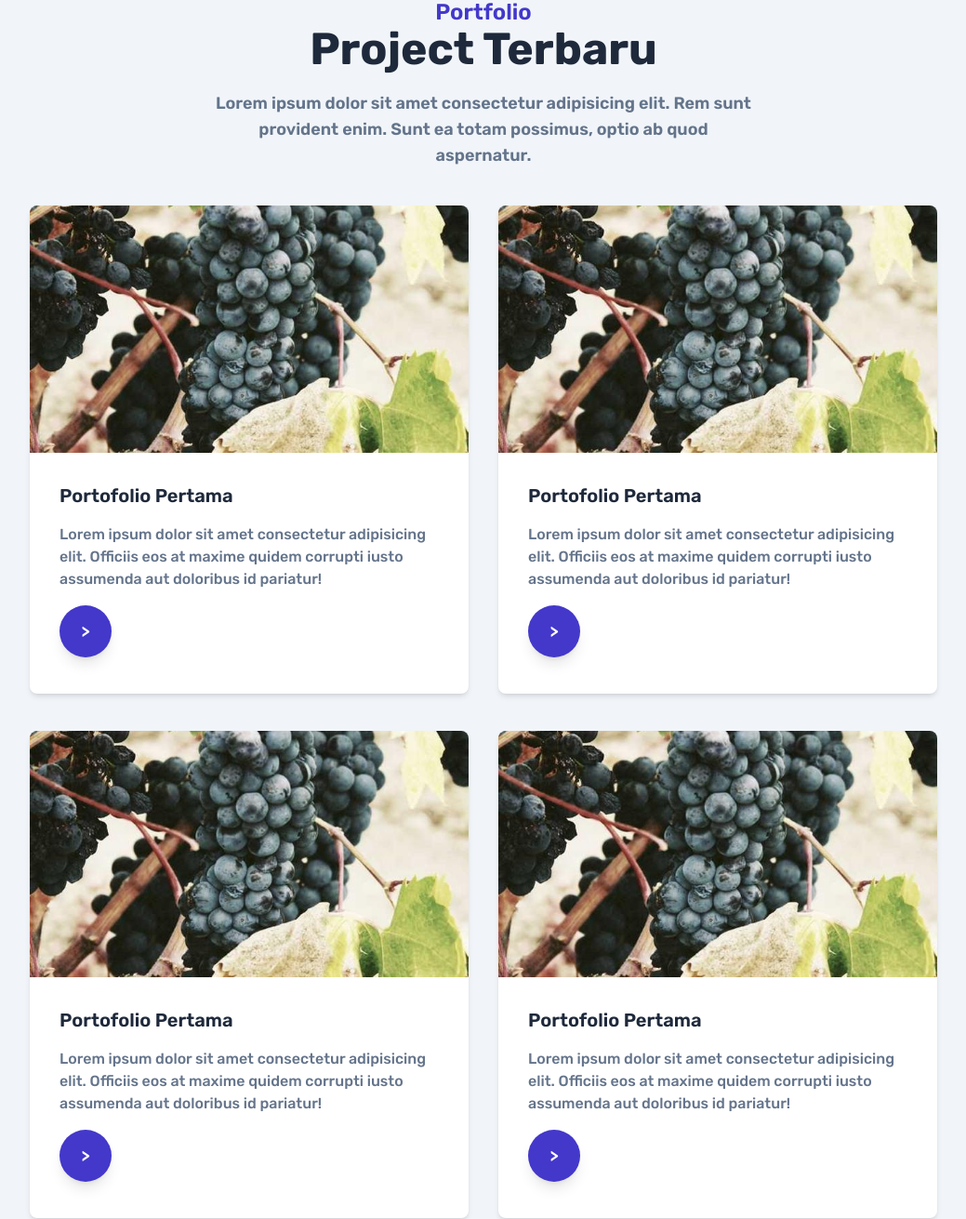
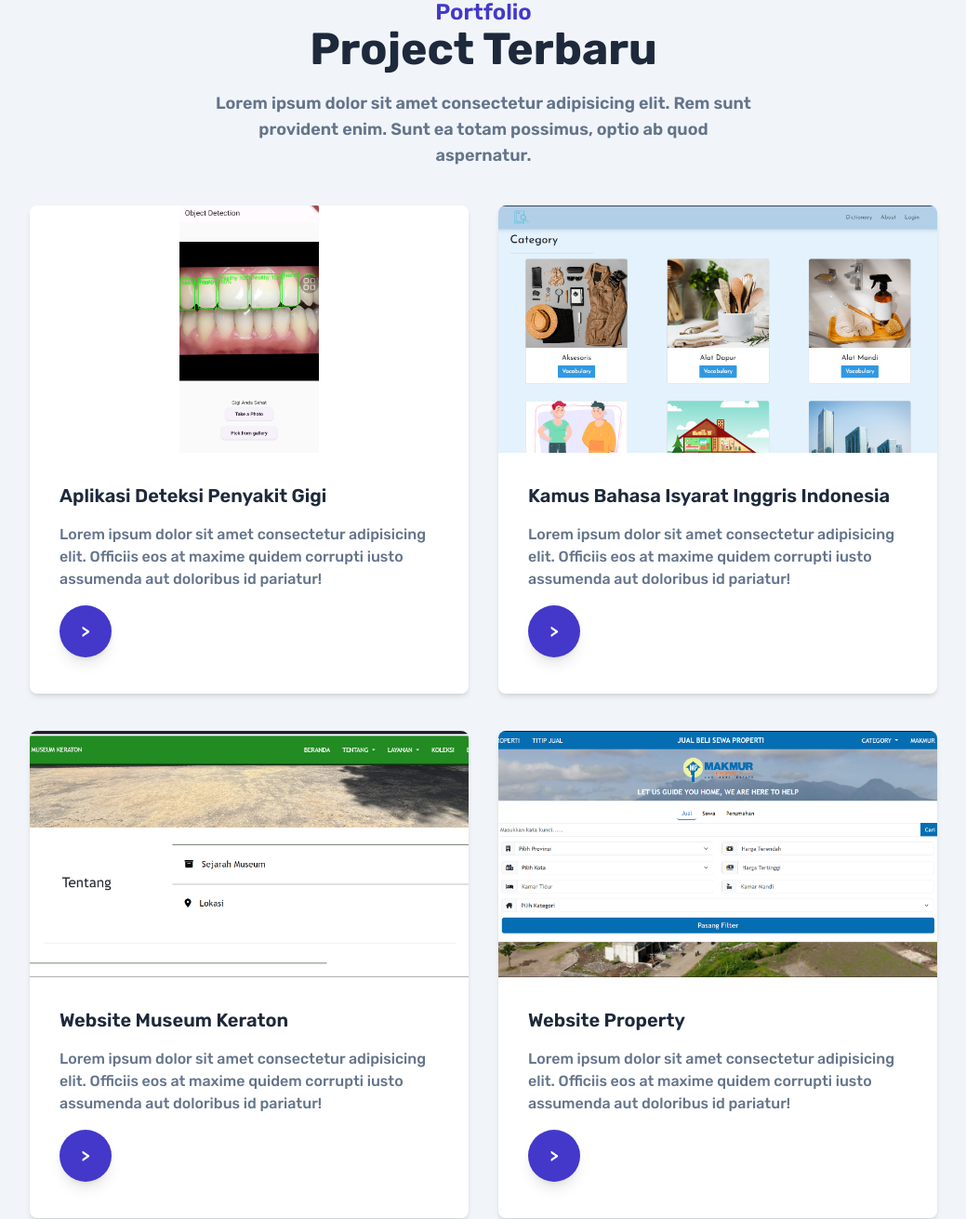
Before and after one commit to auryno19/auryno19.github.io, a PHP site: page / in a window 1280 px wide. Shown: the part 1511-2822 px from the top of the page at 93% size, without its empty margins (120-1159 px from the left). Run offline with PHP 8.4, Linux system fonts and the light colour scheme.

Commit message:
update image

```diff
--- a/index.html
+++ b/index.html
@@ -74,7 +74,7 @@
                 <li
                   class="group flex h-10 justify-between hover:bg-primary lg:hover:bg-transparent"
                 >
-                  <a href="#about" class="nav-items">About</a>
+                  <a href="#about" class="nav-items">Tentang Saya</a>
                 </li>
                 <li
                   class="group flex h-10 justify-between hover:bg-primary lg:hover:bg-transparent"
@@ -323,22 +323,25 @@
               class="w-full overflow-hidden rounded-lg bg-white shadow-md dark:bg-dark"
             >
               <img
-                src="./public/img/portfolio/1.jpg"
-                alt=""
-                class="aspect-video w-full object-cover"
+                src="./public/img/portfolio/skirpsi.jpg"
+                alt="Aplikasi Deteksi Penyakit Gigi"
+                class="aspect-video w-full object-contain"
               />
               <div class="px-8 py-4">
                 <h2
                   class="my-4 text-xl font-semibold text-dark dark:text-white"
                 >
-                  Portofolio Pertama
+                  Aplikasi Deteksi Penyakit Gigi
                 </h2>
                 <p class="text-base font-medium text-secondary">
                   Lorem ipsum dolor sit amet consectetur adipisicing elit.
                   Officiis eos at maxime quidem corrupti iusto assumenda aut
                   doloribus id pariatur!
                 </p>
-                <a href="#" class="card-link card-link-dark group">
+                <a
+                  href="https://github.com/auryno19/Deteksi-Penyakit-Gigi/blob/main/teeth-detection.apk"
+                  class="card-link card-link-dark group"
+                >
                   <span
                     class="absolute left-6 top-1/4 truncate opacity-0 transition duration-300 group-hover:opacity-100"
                   >
@@ -358,22 +361,25 @@
               class="w-full overflow-hidden rounded-lg bg-white shadow-md dark:bg-dark"
             >
               <img
-                src="./public/img/portfolio/1.jpg"
-                alt=""
+                src="./public/img/portfolio/kamus.png"
+                alt="Website Kamus Bahasa Isyarat"
                 class="aspect-video w-full object-cover"
               />
               <div class="px-8 py-4">
                 <h2
                   class="my-4 text-xl font-semibold text-dark dark:text-white"
                 >
-                  Portofolio Pertama
+                  Kamus Bahasa Isyarat Inggris Indonesia
                 </h2>
                 <p class="text-base font-medium text-secondary">
                   Lorem ipsum dolor sit amet consectetur adipisicing elit.
                   Officiis eos at maxime quidem corrupti iusto assumenda aut
                   doloribus id pariatur!
                 </p>
-                <a href="#" class="card-link card-link-dark group">
+                <a
+                  href="idayu-kamusbahasaisyaratindonesiainggris-ululalbab.web.id"
+                  class="card-link card-link-dark group"
+                >
                   <span
                     class="absolute left-6 top-1/4 truncate opacity-0 transition duration-300 group-hover:opacity-100"
                   >
@@ -393,22 +399,25 @@
               class="w-full overflow-hidden rounded-lg bg-white shadow-md dark:bg-dark"
             >
               <img
-                src="./public/img/portfolio/1.jpg"
-                alt=""
+                src="./public/img/portfolio/museum-1.png"
+                alt="Mwebsite Museum"
                 class="aspect-video w-full object-cover"
               />
               <div class="px-8 py-4">
                 <h2
                   class="my-4 text-xl font-semibold text-dark dark:text-white"
                 >
-                  Portofolio Pertama
+                  Website Museum Keraton
                 </h2>
                 <p class="text-base font-medium text-secondary">
                   Lorem ipsum dolor sit amet consectetur adipisicing elit.
                   Officiis eos at maxime quidem corrupti iusto assumenda aut
                   doloribus id pariatur!
                 </p>
-                <a href="#" class="card-link card-link-dark group">
+                <a
+                  href="museum-keraton-sumenep.com"
+                  class="card-link card-link-dark group"
+                >
                   <span
                     class="absolute left-6 top-1/4 truncate opacity-0 transition duration-300 group-hover:opacity-100"
                   >
@@ -428,22 +437,25 @@
               class="w-full overflow-hidden rounded-lg bg-white shadow-md dark:bg-dark"
             >
               <img
-                src="./public/img/portfolio/1.jpg"
-                alt=""
+                src="./public/img/portfolio/property.png"
+                alt="Website Property"
                 class="aspect-video w-full object-cover"
               />
               <div class="px-8 py-4">
                 <h2
                   class="my-4 text-xl font-semibold text-dark dark:text-white"
                 >
-                  Portofolio Pertama
+                  Website Property
                 </h2>
                 <p class="text-base font-medium text-secondary">
                   Lorem ipsum dolor sit amet consectetur adipisicing elit.
                   Officiis eos at maxime quidem corrupti iusto assumenda aut
                   doloribus id pariatur!
                 </p>
-                <a href="#" class="card-link card-link-dark group">
+                <a
+                  href="https://products.makmurproperty.com"
+                  class="card-link card-link-dark group"
+                >
                   <span
                     class="absolute left-6 top-1/4 truncate opacity-0 transition duration-300 group-hover:opacity-100"
                   >
@@ -820,7 +832,7 @@
               <li class="swiper-slide">
                 <div class="px-4">
                   <img
-                    src="./public/img/portfolio/3.jpg"
+                    src="./public/img/sertifikat/mentor.jpg"
                     alt=""
                     class="h-64 w-full rounded-lg object-cover shadow-lg md:h-56 xl:h-52"
                   />
@@ -828,12 +840,62 @@
                     <h2
                       class="mb-1 text-2xl font-semibold text-primary dark:text-white"
                     >
-                      Sertifikat Kebijaksanaan
+                      Mentor MSIB X Dicoding Batch 6
                     </h2>
                     <h4
                       class="mb-2 text-lg font-medium text-dark dark:text-indigo-100"
                     >
-                      Pt Anjay
+                      Februari - Juli 2024
+                    </h4>
+                    <p class="text-base text-secondary dark:text-indigo-100">
+                      Lorem, ipsum dolor sit amet consectetur adipisicing elit.
+                      Suscipit, accusamus!
+                    </p>
+                  </div>
+                </div>
+              </li>
+              <li class="swiper-slide">
+                <div class="px-4">
+                  <img
+                    src="./public/img/sertifikat/toeic.jpeg"
+                    alt=""
+                    class="h-64 w-full rounded-lg object-cover object-top shadow-lg md:h-56 xl:h-52"
+                  />
+                  <div class="mt-5 px-5 text-center">
+                    <h2
+                      class="mb-1 text-2xl font-semibold text-primary dark:text-white"
+                    >
+                      TOEIC
+                    </h2>
+                    <h4
+                      class="mb-2 text-lg font-medium text-dark dark:text-indigo-100"
+                    >
+                      -
+                    </h4>
+                    <p class="text-base text-secondary dark:text-indigo-100">
+                      Lorem, ipsum dolor sit amet consectetur adipisicing elit.
+                      Suscipit, accusamus!
+                    </p>
+                  </div>
+                </div>
+              </li>
+              <li class="swiper-slide">
+                <div class="px-4">
+                  <img
+                    src="./public/img/sertifikat/msib.jpg"
+                    alt=""
+                    class="h-64 w-full rounded-lg object-cover shadow-lg md:h-56 xl:h-52"
+                  />
+                  <div class="mt-5 px-5 text-center">
+                    <h2
+                      class="mb-1 text-2xl font-semibold text-primary dark:text-white"
+                    >
+                      Peserta MSIB X Dicoding Batch 4
+                    </h2>
+                    <h4
+                      class="mb-2 text-lg font-medium text-dark dark:text-indigo-100"
+                    >
+                      Februari - Juli 2023
                     </h4>
                     <p class="text-base text-secondary dark:text-indigo-100">
                       Lorem, ipsum dolor sit amet consectetur adipisicing elit.
@@ -944,28 +1006,40 @@
           <div class="mb-12 w-full px-4 font-medium text-slate-300 md:w-1/3">
             <h2 class="mb-5 text-4xl font-bold text-white">Auryno</h2>
             <h3 class="mb-2 text-2xl font-bold">Hubugni Kami</h3>
-            <p>aurynoaga10@gmail.com</p>
+            <p>aurynoaga19@gmail.com</p>
             <p>Malang</p>
             <p>Jawa Timur</p>
           </div>
           <div class="mb-12 w-full px-4 md:w-1/3">
-            <h3 class="mb-5 text-xl font-semibold text-white">
-              Kategori Tautan
-            </h3>
+            <h3 class="mb-5 text-xl font-semibold text-white">Kategori Web</h3>
             <ul class="text-slate-300">
               <li>
-                <a href="#" class="mb-3 inline-block hover:text-primary"
-                  >Teknologi</a
+                <a href="#hero" class="mb-3 inline-block hover:text-primary"
+                  >Beranda</a
                 >
               </li>
               <li>
-                <a href="#" class="mb-3 inline-block hover:text-primary"
-                  >Gaya Hidup</a
+                <a href="#about" class="mb-3 inline-block hover:text-primary"
+                  >Tentang Saya</a
                 >
               </li>
               <li>
-                <a href="#" class="mb-3 inline-block hover:text-primary"
-                  >Programming</a
+                <a
+                  href="#portfolio"
+                  class="mb-3 inline-block hover:text-primary"
+                  >Portfolio</a
+                >
+              </li>
+              <li>
+                <a
+                  href="#experiencce"
+                  class="mb-3 inline-block hover:text-primary"
+                  >Pengalaman</a
+                >
+              </li>
+              <li>
+                <a href="#contact" class="mb-3 inline-block hover:text-primary"
+                  >Kontak</a
                 >
               </li>
             </ul>
--- a/public/css/style.css
+++ b/public/css/style.css
@@ -1016,6 +1016,34 @@ body {
   height: 100%;
 }
 
+.h-56 {
+  height: 14rem;
+}
+
+.h-96 {
+  height: 24rem;
+}
+
+.h-52 {
+  height: 13rem;
+}
+
+.h-44 {
+  height: 11rem;
+}
+
+.h-36 {
+  height: 9rem;
+}
+
+.h-24 {
+  height: 6rem;
+}
+
+.h-28 {
+  height: 7rem;
+}
+
 .w-1\/6 {
   width: 16.666667%;
 }
@@ -1169,6 +1197,10 @@ body {
 
 .overflow-hidden {
   overflow: hidden;
+}
+
+.overflow-y-hidden {
+  overflow-y: hidden;
 }
 
 .scroll-smooth {
@@ -1181,6 +1213,10 @@ body {
   white-space: nowrap;
 }
 
+.text-ellipsis {
+  text-overflow: ellipsis;
+}
+
 .rounded-full {
   border-radius: 9999px;
 }
@@ -1258,9 +1294,24 @@ body {
   fill: currentColor;
 }
 
+.object-contain {
+  -o-object-fit: contain;
+     object-fit: contain;
+}
+
 .object-cover {
   -o-object-fit: cover;
      object-fit: cover;
+}
+
+.object-fill {
+  -o-object-fit: fill;
+     object-fit: fill;
+}
+
+.object-top {
+  -o-object-position: top;
+     object-position: top;
 }
 
 .p-1 {
```
Also changed, not shown: public/img/clients/gojek.png (deleted), public/img/clients/gojek.svg (deleted), public/img/clients/google.png (deleted), public/img/clients/google.svg (deleted), public/img/clients/tokped.svg (deleted), public/img/clients/traveloka.png (deleted), public/img/portfolio/1.jpg (deleted), public/img/portfolio/2.jpg (deleted), public/img/portfolio/3.jpg (deleted), public/img/portfolio/4.jpg (deleted), public/img/portfolio/kamus.png (added), public/img/portfolio/museum-1.png (added), public/img/portfolio/property.png (added), public/img/portfolio/skirpsi.jpg (added), 3 more files.
